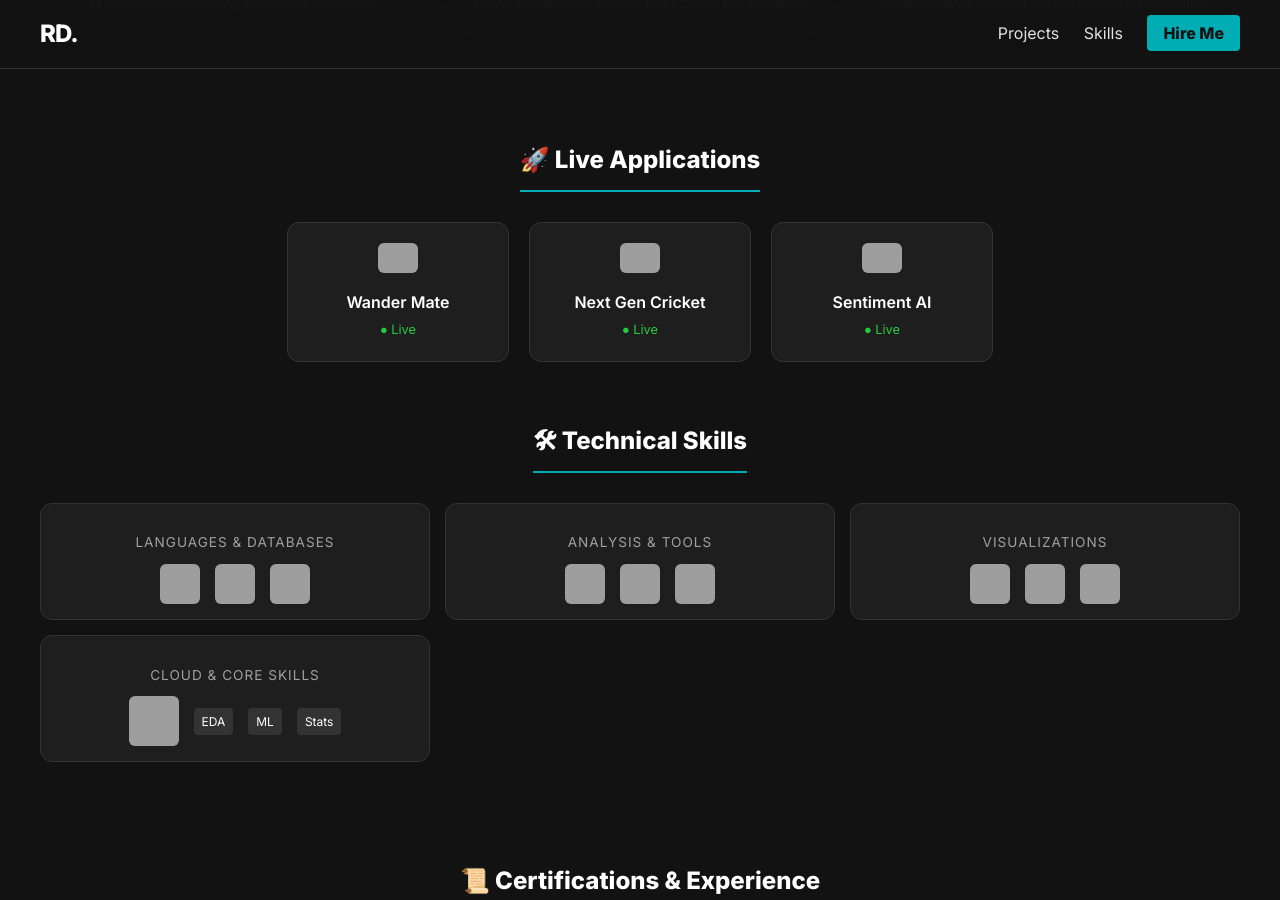
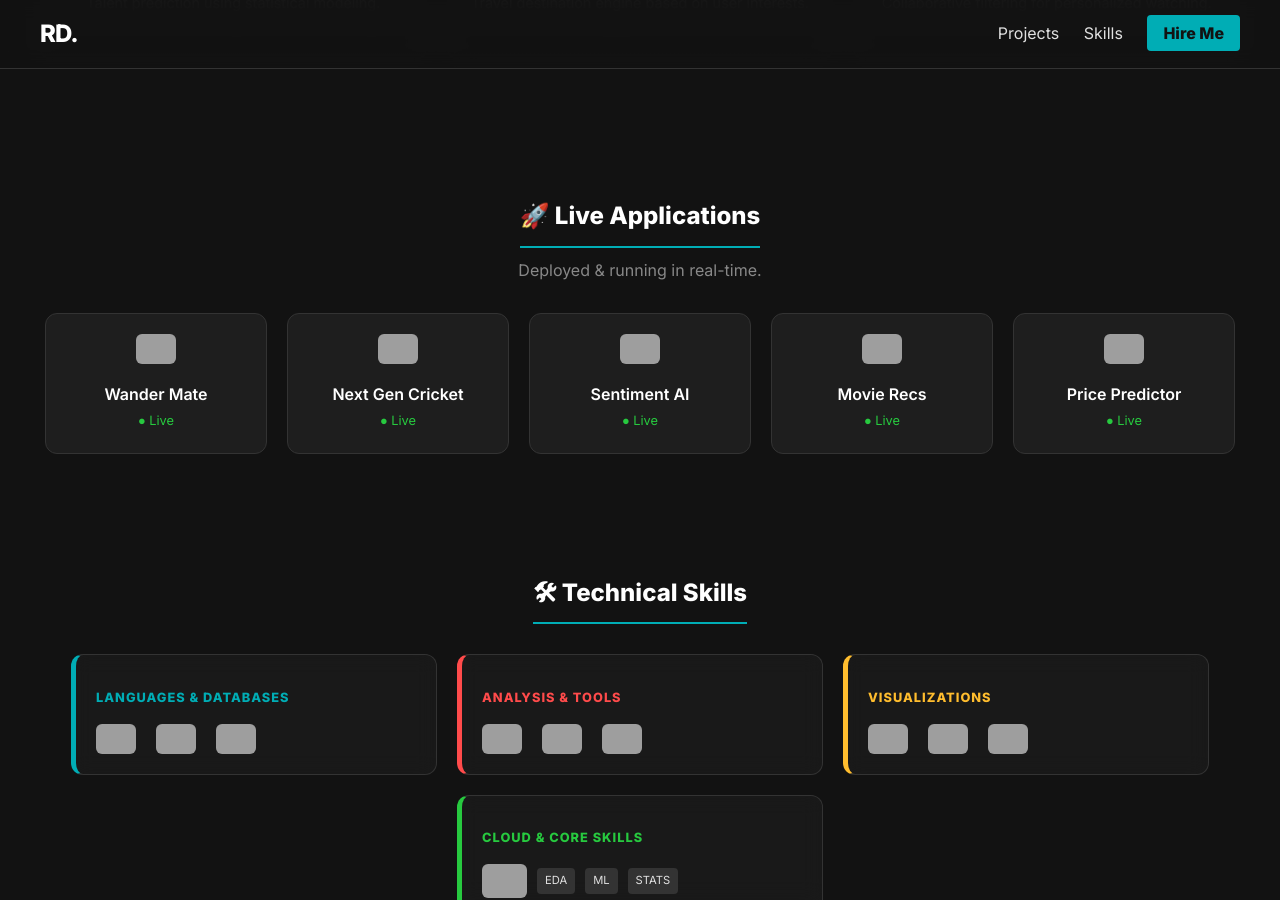
Before and after one commit to IamRaNo/iamrano.github.io, a Jekyll site: the page built from index.md, in a window 1280 px wide and 900 px high, scrolled down 2749 px. Built offline with Jekyll 4.4.1, drawn with Linux system fonts in a browser that asks for light colours; grey boxes are pictures that could not be loaded.

Commit message:
Update index.md

```diff
--- a/index.md
+++ b/index.md
@@ -175,27 +175,40 @@ title: Ranojoy Das | Data Analyst
 
 <br>
 
-<div style="text-align: center; margin-bottom: 30px;">
+<div id="live-apps" style="text-align: center; margin-bottom: 30px; padding-top: 40px;">
   <h2>🚀 Live Applications</h2>
+  <p style="color: #888; margin-top: -20px;">Deployed & running in real-time.</p>
 </div>
 
-<div style="display: flex; flex-wrap: wrap; justify-content: center; gap: 20px;">
+<div style="display: flex; flex-wrap: wrap; justify-content: center; gap: 20px; margin-bottom: 60px;">
 
-  <a href="https://huggingface.co/spaces/thetshooter/Wander_Mate" style="text-decoration: none; background: #1E1E1E; border: 1px solid #333; border-radius: 12px; padding: 20px; width: 180px; text-align: center; transition: 0.3s;" onmouseover="this.style.borderColor='#00ADB5'" onmouseout="this.style.borderColor='#333'">
+  <a href="https://huggingface.co/spaces/thetshooter/Wander_Mate" style="text-decoration: none; background: #1E1E1E; border: 1px solid #333; border-radius: 12px; padding: 20px; width: 180px; text-align: center; transition: 0.3s;" onmouseover="this.style.borderColor='#00ADB5'; this.style.transform='translateY(-5px)'" onmouseout="this.style.borderColor='#333'; this.style.transform='translateY(0)'">
     <img src="https://img.icons8.com/color/48/airplane-take-off.png" width="40"><br>
     <strong style="color: #fff; display: block; margin-top: 10px;">Wander Mate</strong>
     <span style="color: #27C93F; font-size: 0.8em;">● Live</span>
   </a>
 
-  <a href="https://huggingface.co/spaces/thetshooter/nextGenCricketer" style="text-decoration: none; background: #1E1E1E; border: 1px solid #333; border-radius: 12px; padding: 20px; width: 180px; text-align: center; transition: 0.3s;" onmouseover="this.style.borderColor='#00ADB5'" onmouseout="this.style.borderColor='#333'">
+  <a href="https://huggingface.co/spaces/thetshooter/nextGenCricketer" style="text-decoration: none; background: #1E1E1E; border: 1px solid #333; border-radius: 12px; padding: 20px; width: 180px; text-align: center; transition: 0.3s;" onmouseover="this.style.borderColor='#00ADB5'; this.style.transform='translateY(-5px)'" onmouseout="this.style.borderColor='#333'; this.style.transform='translateY(0)'">
     <img src="https://img.icons8.com/color/48/cricket.png" width="40"><br>
     <strong style="color: #fff; display: block; margin-top: 10px;">Next Gen Cricket</strong>
     <span style="color: #27C93F; font-size: 0.8em;">● Live</span>
   </a>
 
-  <a href="https://senti-analysis-ranoj.streamlit.app/" style="text-decoration: none; background: #1E1E1E; border: 1px solid #333; border-radius: 12px; padding: 20px; width: 180px; text-align: center; transition: 0.3s;" onmouseover="this.style.borderColor='#00ADB5'" onmouseout="this.style.borderColor='#333'">
+  <a href="https://senti-analysis-ranoj.streamlit.app/" style="text-decoration: none; background: #1E1E1E; border: 1px solid #333; border-radius: 12px; padding: 20px; width: 180px; text-align: center; transition: 0.3s;" onmouseover="this.style.borderColor='#00ADB5'; this.style.transform='translateY(-5px)'" onmouseout="this.style.borderColor='#333'; this.style.transform='translateY(0)'">
     <img src="https://img.icons8.com/color/48/happy--v1.png" width="40"><br>
     <strong style="color: #fff; display: block; margin-top: 10px;">Sentiment AI</strong>
+    <span style="color: #27C93F; font-size: 0.8em;">● Live</span>
+  </a>
+
+  <a href="https://huggingface.co/spaces/thetshooter/movieRecommendation" style="text-decoration: none; background: #1E1E1E; border: 1px solid #333; border-radius: 12px; padding: 20px; width: 180px; text-align: center; transition: 0.3s;" onmouseover="this.style.borderColor='#00ADB5'; this.style.transform='translateY(-5px)'" onmouseout="this.style.borderColor='#333'; this.style.transform='translateY(0)'">
+    <img src="https://img.icons8.com/color/48/movie-projector.png" width="40"><br>
+    <strong style="color: #fff; display: block; margin-top: 10px;">Movie Recs</strong>
+    <span style="color: #27C93F; font-size: 0.8em;">● Live</span>
+  </a>
+
+  <a href="https://lap-price-pred-ranoj.streamlit.app/" style="text-decoration: none; background: #1E1E1E; border: 1px solid #333; border-radius: 12px; padding: 20px; width: 180px; text-align: center; transition: 0.3s;" onmouseover="this.style.borderColor='#00ADB5'; this.style.transform='translateY(-5px)'" onmouseout="this.style.borderColor='#333'; this.style.transform='translateY(0)'">
+    <img src="https://img.icons8.com/color/48/laptop.png" width="40"><br>
+    <strong style="color: #fff; display: block; margin-top: 10px;">Price Predictor</strong>
     <span style="color: #27C93F; font-size: 0.8em;">● Live</span>
   </a>
 
@@ -205,43 +218,45 @@ title: Ranojoy Das | Data Analyst
   <h2>🛠 Technical Skills</h2>
 </div>
 
-<div style="display: grid; grid-template-columns: repeat(auto-fit, minmax(300px, 1fr)); gap: 15px; margin-bottom: 40px;">
-  <div style="background: #1E1E1E; border: 1px solid #333; border-radius: 12px; padding: 15px; text-align: center;">
-    <p style="color: #A0A0A0; font-size: 0.85em; margin-bottom: 10px; text-transform: uppercase; letter-spacing: 1px;">Languages & Databases</p>
-    <div style="display: flex; justify-content: center; gap: 15px;">
-      <img src="https://cdn.jsdelivr.net/gh/devicons/devicon/icons/python/python-original.svg" alt="Python" title="Python" width="40" height="40">
-      <img src="https://img.icons8.com/external-flaticons-flat-flat-icons/64/external-sql-computer-programming-flaticons-flat-flat-icons.png" alt="SQL" title="SQL" width="40" height="40">
-      <img src="https://cdn.jsdelivr.net/gh/devicons/devicon/icons/mysql/mysql-original.svg" alt="MySQL" title="MySQL" width="40" height="40">
+<div class="skills-flex">
+
+  <div class="skill-node node-lang">
+    <p style="color: #00ADB5;">LANGUAGES & DATABASES</p>
+    <div style="display: flex; gap: 20px;">
+      <img src="https://cdn.jsdelivr.net/gh/devicons/devicon/icons/python/python-original.svg" width="40" title="Python">
+      <img src="https://img.icons8.com/external-flaticons-flat-flat-icons/64/external-sql-computer-programming-flaticons-flat-flat-icons.png" width="40" title="SQL">
+      <img src="https://cdn.jsdelivr.net/gh/devicons/devicon/icons/mysql/mysql-original.svg" width="40" title="MySQL">
     </div>
   </div>
 
-  <div style="background: #1E1E1E; border: 1px solid #333; border-radius: 12px; padding: 15px; text-align: center;">
-    <p style="color: #A0A0A0; font-size: 0.85em; margin-bottom: 10px; text-transform: uppercase; letter-spacing: 1px;">Analysis & Tools</p>
-    <div style="display: flex; justify-content: center; gap: 15px;">
-      <img src="https://cdn.jsdelivr.net/gh/devicons/devicon/icons/pandas/pandas-original.svg" alt="Pandas" title="Pandas" width="40" height="40">
-      <img src="https://cdn.jsdelivr.net/gh/devicons/devicon/icons/numpy/numpy-original.svg" alt="NumPy" title="NumPy" width="40" height="40">
-      <img src="https://upload.wikimedia.org/wikipedia/commons/e/e3/Microsoft_Office_Excel_%282019%E2%80%932025%29.svg" alt="Excel" title="Excel" width="40" height="40">
+  <div class="skill-node node-tool">
+    <p style="color: #FF4B4B;">ANALYSIS & TOOLS</p>
+    <div style="display: flex; gap: 20px;">
+      <img src="https://cdn.jsdelivr.net/gh/devicons/devicon/icons/pandas/pandas-original.svg" width="40" title="Pandas">
+      <img src="https://cdn.jsdelivr.net/gh/devicons/devicon/icons/numpy/numpy-original.svg" width="40" title="NumPy">
+      <img src="https://upload.wikimedia.org/wikipedia/commons/e/e3/Microsoft_Office_Excel_%282019%E2%80%932025%29.svg" width="40" title="Excel">
     </div>
   </div>
 
-  <div style="background: #1E1E1E; border: 1px solid #333; border-radius: 12px; padding: 15px; text-align: center;">
-    <p style="color: #A0A0A0; font-size: 0.85em; margin-bottom: 10px; text-transform: uppercase; letter-spacing: 1px;">Visualizations</p>
-    <div style="display: flex; justify-content: center; gap: 15px;">
-      <img src="https://upload.wikimedia.org/wikipedia/commons/c/cf/New_Power_BI_Logo.svg" alt="Power BI" title="Power BI" width="40" height="40">
-      <img src="https://upload.wikimedia.org/wikipedia/commons/8/84/Matplotlib_icon.svg" alt="Matplotlib" title="Matplotlib" width="40" height="40">
-      <img src="https://seaborn.pydata.org/_images/logo-mark-lightbg.svg" alt="Seaborn" title="Seaborn" width="40" height="40">
+  <div class="skill-node node-viz">
+    <p style="color: #FFBD2E;">VISUALIZATIONS</p>
+    <div style="display: flex; gap: 20px;">
+      <img src="https://upload.wikimedia.org/wikipedia/commons/c/cf/New_Power_BI_Logo.svg" width="40" title="Power BI">
+      <img src="https://upload.wikimedia.org/wikipedia/commons/8/84/Matplotlib_icon.svg" width="40" title="Matplotlib">
+      <img src="https://seaborn.pydata.org/_images/logo-mark-lightbg.svg" width="40" title="Seaborn">
     </div>
   </div>
 
-  <div style="background: #1E1E1E; border: 1px solid #333; border-radius: 12px; padding: 15px; text-align: center;">
-    <p style="color: #A0A0A0; font-size: 0.85em; margin-bottom: 10px; text-transform: uppercase; letter-spacing: 1px;">Cloud & Core Skills</p>
-    <div style="display: flex; justify-content: center; align-items: center; gap: 15px; flex-wrap: wrap;">
-      <img src="https://cdn.jsdelivr.net/gh/devicons/devicon/icons/amazonwebservices/amazonwebservices-original-wordmark.svg" alt="AWS" title="AWS" width="50" height="50">
-      <span style="font-size: 0.75em; background: #333; color: white; padding: 4px 8px; border-radius: 4px;">EDA</span>
-      <span style="font-size: 0.75em; background: #333; color: white; padding: 4px 8px; border-radius: 4px;">ML</span>
-      <span style="font-size: 0.75em; background: #333; color: white; padding: 4px 8px; border-radius: 4px;">Stats</span>
+  <div class="skill-node node-cloud">
+    <p style="color: #27C93F;">CLOUD & CORE SKILLS</p>
+    <div style="display: flex; align-items: center; gap: 10px; flex-wrap: wrap;">
+      <img src="https://cdn.jsdelivr.net/gh/devicons/devicon/icons/amazonwebservices/amazonwebservices-original-wordmark.svg" width="45" title="AWS">
+      <span style="font-size: 0.7em; background: #333; padding: 4px 8px; border-radius: 4px;">EDA</span>
+      <span style="font-size: 0.7em; background: #333; padding: 4px 8px; border-radius: 4px;">ML</span>
+      <span style="font-size: 0.7em; background: #333; padding: 4px 8px; border-radius: 4px;">STATS</span>
     </div>
   </div>
+
 </div>
 
 <div id="certifications" style="text-align: center; margin-bottom: 20px; padding-top: 80px; margin-top: -60px;">
```
